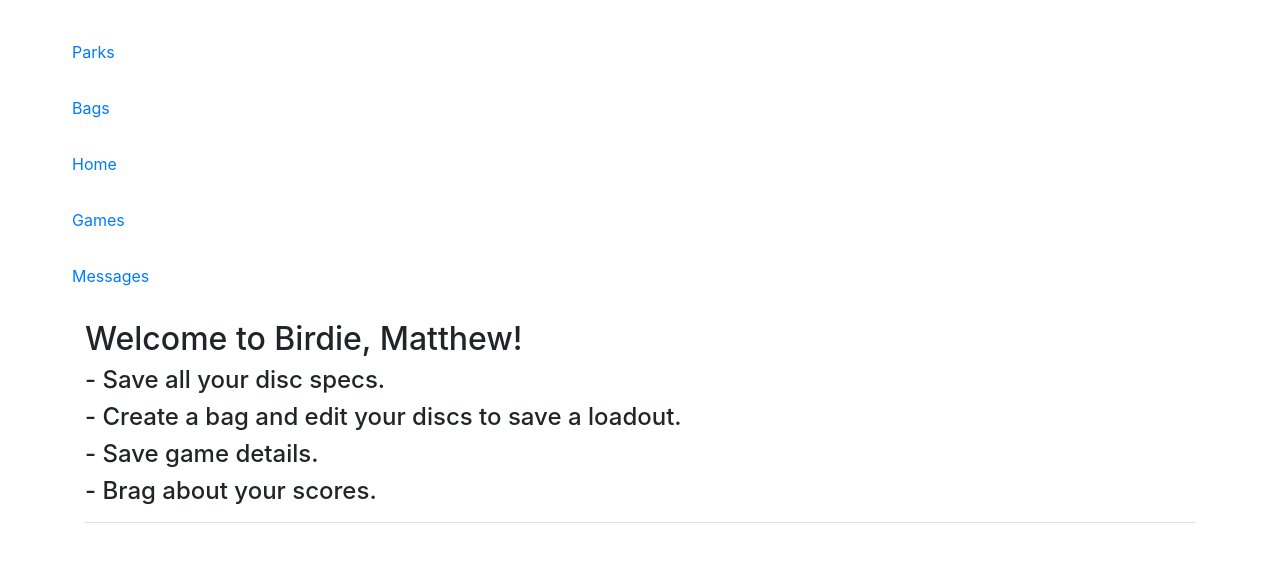
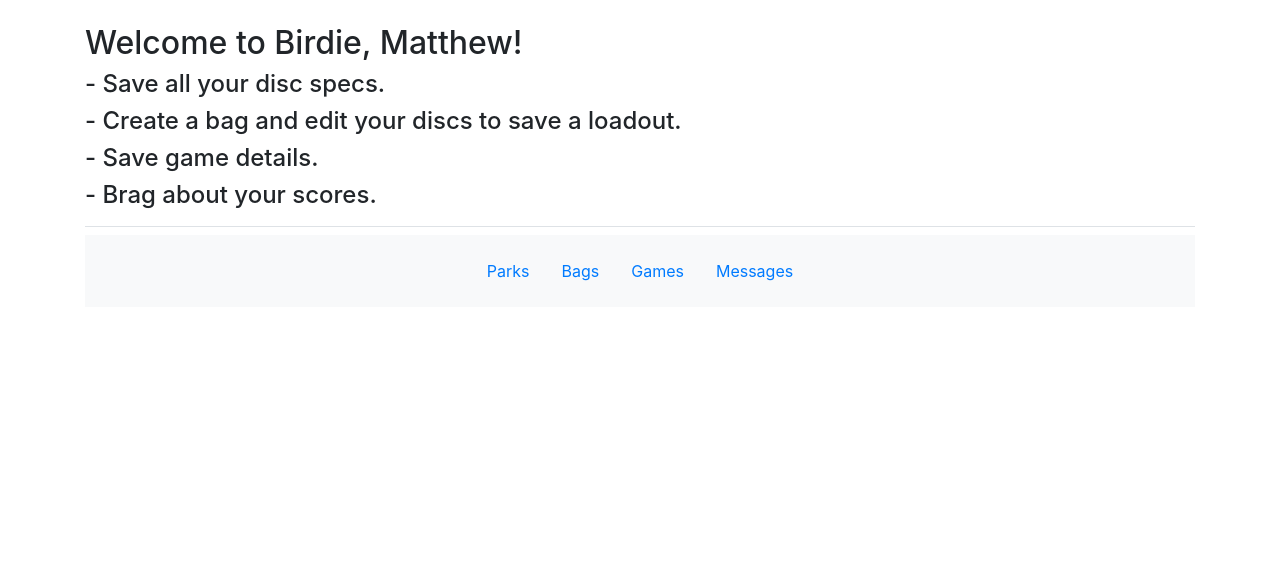
Before and after one commit to MReeds/Birdie-Full-Stack-Django-App, a Django app: page / in a window 1280 px wide. Shown: the part 58-620 px from the top of the page. Run offline with Django 3.2, Linux system fonts and the light colour scheme; a user stored in the database is signed in; some libraries are stand-ins or nearby versions.

Commit message:
added styling and formatting

```diff
--- a/BirdieApp/templates/birdie_templates/base.html
+++ b/BirdieApp/templates/birdie_templates/base.html
@@ -1,11 +1,12 @@
+{% load static %}
 {% load bootstrap4 %}
-
 {% bootstrap_css %}
 {% bootstrap_javascript jquery='full' %}
 
 <!DOCTYPE html>
 <html lang="en">
     <head>
+        <link rel="stylesheet" href="{% static 'css/nav.css' %}">
         <meta charset="UTF-8">
         <meta name="viewport" content="width=device-width, initial-scale=1.0">
         <title>Birdie</title>
@@ -14,8 +15,7 @@
 
     <nav class="navbar navbar-expand-md navbar-light bg-light mb-4 border">
 
-        <a class="navbar-brand">
-            Birdie</a>
+        <a class="navbar-brand">Birdie</a>
 
     <button class="navbar-toggler" type="button" data-toggle="collapse"
         data-target="#navbarCollapse" aria-controls="navbarCollapse"
@@ -51,36 +51,31 @@
         </ul>
     </div>
 </nav>
-<nav class="bottom-nav">
-    <div>
-        {% if user.is_authenticated %}
-        <ul class="main-nav-item">
-            <li class="nav-link">
-                <a class="nav-link" href="{% url 'BirdieApp:parks' %}">Parks</a>
-            </li>
-            <li class="nav-link">
-                <a class="nav-link" href="{% url 'BirdieApp:bags' %}">Bags</a>
-            </li>
-            <li class="nav-link">
-                <a class="nav-link" href="{% url 'BirdieApp:home' %}">Home</a>
-            </li>
-            <li class="nav-link">
-                <a class="nav-link" href="{% url 'BirdieApp:games' %}">Games</a>
-            </li>
-            <li class="nav-link">
-                <a class="nav-link" href="{% url 'BirdieApp:messages' %}">Messages</a>
-            </li>
-            {% endif %}
-        </ul>
-    </div>
-</nav>
 <main role="main" class="container">
     <div class="pb-2 mb-2 border-bottom">
         {% block page_header %} {% endblock page_header %}
     </div>
-        <div>
+    <nav>
         {% block content %} {% endblock content %}
-        </div>
+    </nav>
+    <nav class="navbar navbar-expand-sm bg-light justify-content-center">
+            {% if user.is_authenticated %}
+            <ul class="navbar-nav sm-auto">
+                <li class="nav-link">
+                    <a class="nav-link" class="park-link" href="{% url 'BirdieApp:parks' %}">Parks</a>
+                </li>
+                <li class="nav-link">
+                    <a class="nav-link" class="bag-link" href="{% url 'BirdieApp:bags' %}">Bags</a>
+                </li>
+                <li class="nav-link">
+                    <a class="nav-link" class="game-link" href="{% url 'BirdieApp:games' %}">Games</a>
+                </li>
+                <li class="nav-link">
+                    <a class="nav-link" class="message-link" href="{% url 'BirdieApp:messages' %}">Messages</a>
+                </li>
+                {% endif %}
+            </ul>
+    </nav>
     </main>
 </body>
 </html>
--- a/BirdieApp/templates/home.html
+++ b/BirdieApp/templates/home.html
@@ -1,7 +1,7 @@
 {% extends "birdie_templates/base.html" %}
 
 {% block page_header %}
-    <div>
+    <div class="text-left">
         {% if request.user.first_name %}
         <h2>Welcome to Birdie, {{request.user.first_name}}!</h2>
         {% else %}
```
Also changed, not shown: BirdieApp/templates/parks/form.html (line endings or trailing spaces), db.sqlite3. Lines whose indentation alone changed are shown as unchanged.
